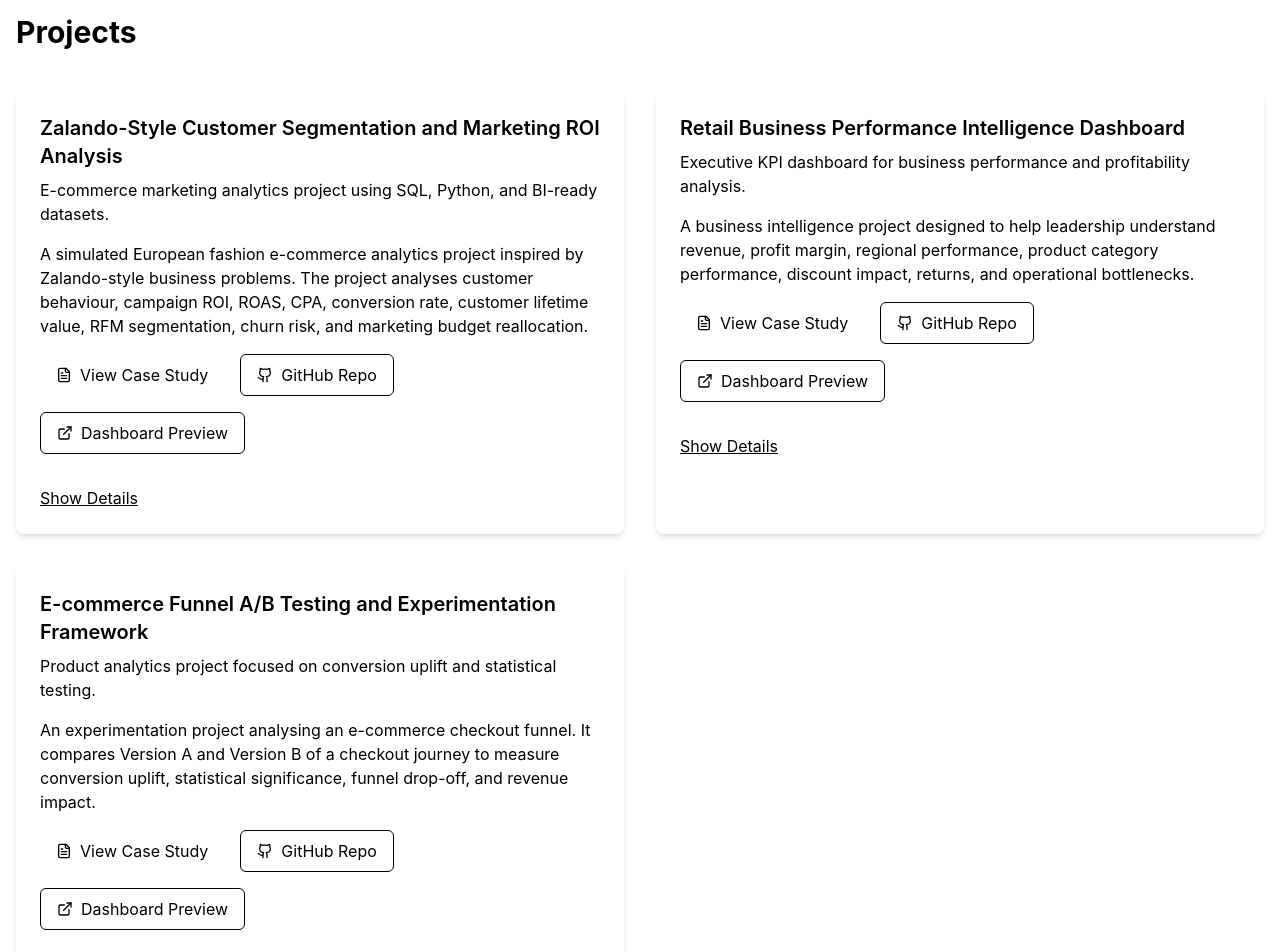
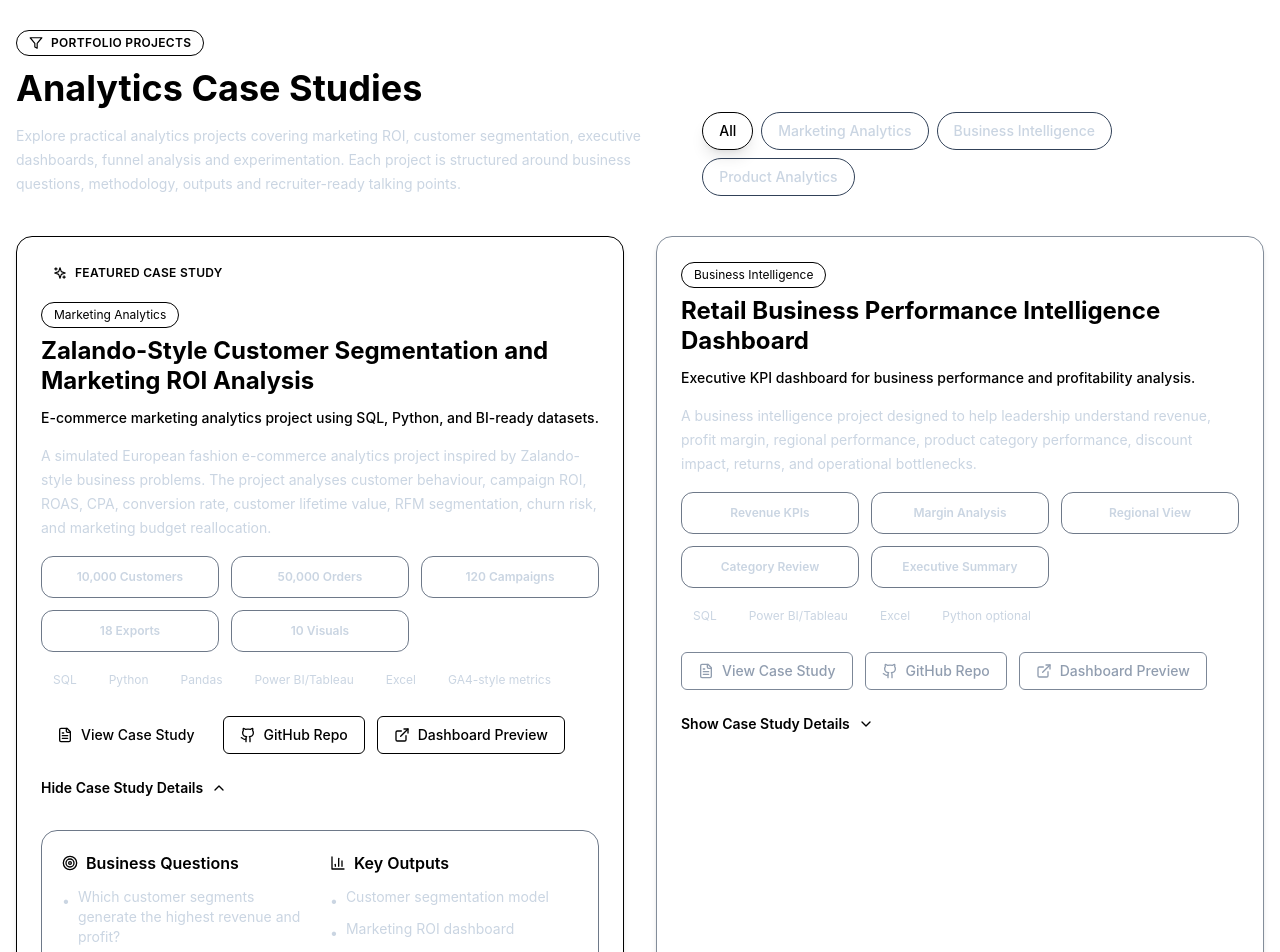
Before and after one commit to MrDawnOP/ankit-vyas-analytics-portfolio, a React (Vite) app: page / in a window 1280 px wide. Shown: the part 2640-3592 px from the top of the page. Built offline with nearby package versions, Linux system fonts and the light colour scheme.

Commit message:
Improve interactive projects section

```diff
--- a/src/components/Projects.jsx
+++ b/src/components/Projects.jsx
@@ -1,15 +1,33 @@
-import React, { useState } from 'react';
-import { ExternalLink, Github, FileText } from 'lucide-react';
+import React, { useMemo, useState } from 'react';
+import {
+  ExternalLink,
+  Github,
+  FileText,
+  Filter,
+  BarChart3,
+  Target,
+  ChevronDown,
+  ChevronUp,
+  Sparkles,
+} from 'lucide-react';
 
-/**
- * Project data defining the portfolio projects.
- * Placeholders are used for links; replace them with actual URLs as needed.
- */
+const ZALANDO_REPO =
+  'https://github.com/MrDawnOP/zalando-style-customer-segmentation-roi';
+
 const projects = [
   {
     title: 'Zalando-Style Customer Segmentation and Marketing ROI Analysis',
     subtitle:
       'E-commerce marketing analytics project using SQL, Python, and BI-ready datasets.',
+    category: 'Marketing Analytics',
+    featured: true,
+    metrics: [
+      '10,000 Customers',
+      '50,000 Orders',
+      '120 Campaigns',
+      '18 Exports',
+      '10 Visuals',
+    ],
     description:
       'A simulated European fashion e-commerce analytics project inspired by Zalando-style business problems. The project analyses customer behaviour, campaign ROI, ROAS, CPA, conversion rate, customer lifetime value, RFM segmentation, churn risk, and marketing budget reallocation.',
     questions: [
@@ -19,7 +37,18 @@
       'Which customer groups are at risk of churn?',
       'How should marketing budget be reallocated?',
     ],
-    tools: 'SQL, Python, Pandas, Power BI/Tableau, Excel, GA4-style metrics',
+    methodology: [
+      'Cleaned and structured customer, order and campaign-level datasets.',
+      'Created customer segments using RFM-style logic and behavioural indicators.',
+      'Calculated ROI, ROAS, CPA, conversion rate and campaign profitability.',
+      'Identified underperforming channels and proposed budget reallocation actions.',
+    ],
+    insights: [
+      'High-value customer groups should receive priority retention campaigns.',
+      'Campaigns with strong reach but weak conversion need creative and landing-page review.',
+      'Budget should shift from low-ROAS campaigns into stronger customer acquisition channels.',
+    ],
+    tools: ['SQL', 'Python', 'Pandas', 'Power BI/Tableau', 'Excel', 'GA4-style metrics'],
     outputs: [
       'Customer segmentation model',
       'Marketing ROI dashboard',
@@ -29,15 +58,24 @@
       'Executive summary',
     ],
     links: {
-     caseStudy: '#',
-     github: 'https://github.com/MrDawnOP/zalando-style-customer-segmentation-roi',
-     dashboard: '#',
+      caseStudy: ZALANDO_REPO,
+      github: ZALANDO_REPO,
+      dashboard: ZALANDO_REPO,
     },
   },
   {
     title: 'Retail Business Performance Intelligence Dashboard',
     subtitle:
       'Executive KPI dashboard for business performance and profitability analysis.',
+    category: 'Business Intelligence',
+    featured: false,
+    metrics: [
+      'Revenue KPIs',
+      'Margin Analysis',
+      'Regional View',
+      'Category Review',
+      'Executive Summary',
+    ],
     description:
       'A business intelligence project designed to help leadership understand revenue, profit margin, regional performance, product category performance, discount impact, returns, and operational bottlenecks.',
     questions: [
@@ -46,7 +84,18 @@
       'Which categories have high returns?',
       'How should leadership prioritise improvement actions?',
     ],
-    tools: 'SQL, Power BI/Tableau, Excel, Python optional',
+    methodology: [
+      'Defined executive KPI requirements and dashboard structure.',
+      'Created business-friendly revenue, margin, discount and returns views.',
+      'Compared product and regional performance to identify commercial gaps.',
+      'Translated dashboard findings into leadership recommendations.',
+    ],
+    insights: [
+      'Margin leakage can be reduced by reviewing discount-heavy categories.',
+      'Regional performance differences highlight where commercial focus is needed.',
+      'Return-heavy categories require closer operational and product review.',
+    ],
+    tools: ['SQL', 'Power BI/Tableau', 'Excel', 'Python optional'],
     outputs: [
       'Executive dashboard',
       'KPI dictionary',
@@ -56,7 +105,7 @@
     ],
     links: {
       caseStudy: '#',
-     github: 'https://github.com/MrDawnOP/zalando-style-customer-segmentation-roi',
+      github: '#',
       dashboard: '#',
     },
   },
@@ -64,6 +113,15 @@
     title: 'E-commerce Funnel A/B Testing and Experimentation Framework',
     subtitle:
       'Product analytics project focused on conversion uplift and statistical testing.',
+    category: 'Product Analytics',
+    featured: false,
+    metrics: [
+      'A/B Test',
+      'Funnel Analysis',
+      'Conversion Uplift',
+      'p-value',
+      'Recommendation',
+    ],
     description:
       'An experimentation project analysing an e-commerce checkout funnel. It compares Version A and Version B of a checkout journey to measure conversion uplift, statistical significance, funnel drop-off, and revenue impact.',
     questions: [
@@ -72,7 +130,18 @@
       'Which user segments responded best?',
       'Should the product team roll out the new version?',
     ],
-    tools: 'SQL, Python, Pandas, Matplotlib, Tableau/Looker Studio, Statistics',
+    methodology: [
+      'Defined control and variant groups for checkout funnel comparison.',
+      'Calculated conversion rate, uplift, confidence interval and p-value.',
+      'Analysed funnel drop-off by step and customer segment.',
+      'Prepared a product recommendation based on statistical and commercial impact.',
+    ],
+    insights: [
+      'Checkout changes should be judged by both conversion uplift and revenue impact.',
+      'Segment-level results help identify where rollout is strongest.',
+      'Statistical significance protects teams from acting on noisy results.',
+    ],
+    tools: ['SQL', 'Python', 'Pandas', 'Matplotlib', 'Tableau/Looker Studio', 'Statistics'],
     outputs: [
       'Funnel analysis',
       'A/B test readout',
@@ -83,84 +152,257 @@
     ],
     links: {
       caseStudy: '#',
-     github: 'https://github.com/MrDawnOP/zalando-style-customer-segmentation-roi',
+      github: '#',
       dashboard: '#',
     },
   },
 ];
 
-/**
- * ProjectCard component
- *
- * Each card displays a project summary with actions and supports toggling
- * additional details about the project's methodology and outputs.
- */
+const categories = ['All', ...new Set(projects.map((project) => project.category))];
+
+const isRealLink = (url) => url && url !== '#';
+
+const ProjectLink = ({ href, children, variant = 'outline' }) => {
+  const baseClass =
+    'inline-flex items-center justify-center gap-2 rounded-md px-4 py-2 text-sm font-medium transition duration-200';
+
+  const variants = {
+    primary:
+      'bg-accent text-primary hover:-translate-y-0.5 hover:bg-opacity-90 hover:shadow-lg',
+    outline:
+      'border border-accent text-accent hover:-translate-y-0.5 hover:bg-accent hover:text-primary hover:shadow-lg',
+    disabled:
+      'cursor-not-allowed border border-slate-600 text-slate-500 opacity-70',
+  };
+
+  if (!isRealLink(href)) {
+    return (
+      <span className={`${baseClass} ${variants.disabled}`} title="Link coming soon">
+        {children}
+      </span>
+    );
+  }
+
+  return (
+    <a
+      href={href}
+      target="_blank"
+      rel="noreferrer"
+      className={`${baseClass} ${variants[variant]}`}
+    >
+      {children}
+    </a>
+  );
+};
+
 const ProjectCard = ({ project }) => {
-  const [open, setOpen] = useState(false);
+  const [open, setOpen] = useState(project.featured);
+
   return (
-    <div className="bg-primary p-6 rounded-lg shadow-md">
-      <h3 className="text-xl font-semibold mb-2">{project.title}</h3>
-      <p className="text-accent mb-4">{project.subtitle}</p>
-      <p className="mb-4">{project.description}</p>
-      <div className="flex flex-wrap gap-4 mb-4">
-        <a
-          href={project.links.caseStudy}
-          className="bg-accent text-primary px-4 py-2 rounded-md hover:bg-opacity-80 transition flex items-center gap-2"
+    <article
+      className={`group relative overflow-hidden rounded-2xl border p-6 shadow-md transition duration-300 hover:-translate-y-1 hover:shadow-2xl ${
+        project.featured
+          ? 'border-accent/50 bg-secondary'
+          : 'border-slate-700/60 bg-secondary/70'
+      }`}
     >
-          <FileText size={16} /> View Case Study
-        </a>
-        <a
-          href={project.links.github}
-          className="border border-accent text-accent px-4 py-2 rounded-md hover:bg-accent hover:text-primary transition flex items-center gap-2"
+      {project.featured && (
+        <div className="mb-4 inline-flex items-center gap-2 rounded-full bg-accent/10 px-3 py-1 text-xs font-semibold uppercase tracking-wide text-accent">
+          <Sparkles size={14} />
+          Featured Case Study
+        </div>
+      )}
+
+      <div className="flex flex-col gap-4">
+        <div>
+          <p className="mb-2 inline-flex rounded-full border border-accent/30 px-3 py-1 text-xs text-accent">
+            {project.category}
+          </p>
+
+          <h3 className="text-2xl font-bold leading-tight text-light">
+            {project.title}
+          </h3>
+
+          <p className="mt-3 text-sm font-medium text-accent">
+            {project.subtitle}
+          </p>
+
+          <p className="mt-4 text-sm leading-6 text-slate-300">
+            {project.description}
+          </p>
+        </div>
+
+        <div className="grid grid-cols-2 gap-3 sm:grid-cols-3">
+          {project.metrics.map((metric) => (
+            <div
+              key={metric}
+              className="rounded-xl border border-slate-700/70 bg-primary/60 p-3 text-center"
             >
-          <Github size={16} /> GitHub Repo
-        </a>
-        <a
-          href={project.links.dashboard}
-          className="border border-accent text-accent px-4 py-2 rounded-md hover:bg-accent hover:text-primary transition flex items-center gap-2"
+              <p className="text-xs font-semibold text-slate-300">{metric}</p>
+            </div>
+          ))}
+        </div>
+
+        <div className="flex flex-wrap gap-2">
+          {project.tools.map((tool) => (
+            <span
+              key={tool}
+              className="rounded-full bg-primary/70 px-3 py-1 text-xs text-slate-300"
             >
-          <ExternalLink size={16} /> Dashboard Preview
-        </a>
+              {tool}
+            </span>
+          ))}
         </div>
+
+        <div className="flex flex-wrap gap-3 pt-2">
+          <ProjectLink href={project.links.caseStudy} variant="primary">
+            <FileText size={16} />
+            View Case Study
+          </ProjectLink>
+
+          <ProjectLink href={project.links.github}>
+            <Github size={16} />
+            GitHub Repo
+          </ProjectLink>
+
+          <ProjectLink href={project.links.dashboard}>
+            <ExternalLink size={16} />
+            Dashboard Preview
+          </ProjectLink>
+        </div>
+
+        <button
+          type="button"
+          onClick={() => setOpen((current) => !current)}
+          className="mt-2 inline-flex w-fit items-center gap-2 text-sm font-semibold text-accent transition hover:translate-x-1"
+        >
+          {open ? (
+            <>
+              Hide Case Study Details <ChevronUp size={16} />
+            </>
+          ) : (
+            <>
+              Show Case Study Details <ChevronDown size={16} />
+            </>
+          )}
+        </button>
+
         {open && (
-        <div className="mt-4">
-          <h4 className="font-semibold mb-2">Key Questions</h4>
-          <ul className="list-disc list-inside mb-2">
-            {project.questions.map((q, idx) => (
-              <li key={idx}>{q}</li>
-            ))}
-          </ul>
-          <h4 className="font-semibold mb-2">Tools Used</h4>
-          <p className="mb-2">{project.tools}</p>
-          <h4 className="font-semibold mb-2">Key Outputs</h4>
-          <ul className="list-disc list-inside">
-            {project.outputs.map((o, idx) => (
-              <li key={idx}>{o}</li>
+          <div className="mt-4 grid gap-5 rounded-2xl border border-slate-700/70 bg-primary/70 p-5 md:grid-cols-2">
+            <div>
+              <h4 className="mb-3 flex items-center gap-2 font-semibold text-light">
+                <Target size={16} className="text-accent" />
+                Business Questions
+              </h4>
+              <ul className="space-y-2 text-sm text-slate-300">
+                {project.questions.map((question) => (
+                  <li key={question} className="flex gap-2">
+                    <span className="mt-1 text-accent">•</span>
+                    <span>{question}</span>
+                  </li>
                 ))}
               </ul>
             </div>
+
+            <div>
+              <h4 className="mb-3 flex items-center gap-2 font-semibold text-light">
+                <BarChart3 size={16} className="text-accent" />
+                Key Outputs
+              </h4>
+              <ul className="space-y-2 text-sm text-slate-300">
+                {project.outputs.map((output) => (
+                  <li key={output} className="flex gap-2">
+                    <span className="mt-1 text-accent">•</span>
+                    <span>{output}</span>
+                  </li>
+                ))}
+              </ul>
+            </div>
+
+            <div>
+              <h4 className="mb-3 font-semibold text-light">Methodology</h4>
+              <ul className="space-y-2 text-sm text-slate-300">
+                {project.methodology.map((item) => (
+                  <li key={item} className="flex gap-2">
+                    <span className="mt-1 text-accent">•</span>
+                    <span>{item}</span>
+                  </li>
+                ))}
+              </ul>
+            </div>
+
+            <div>
+              <h4 className="mb-3 font-semibold text-light">Recruiter Talking Points</h4>
+              <ul className="space-y-2 text-sm text-slate-300">
+                {project.insights.map((insight) => (
+                  <li key={insight} className="flex gap-2">
+                    <span className="mt-1 text-accent">•</span>
+                    <span>{insight}</span>
+                  </li>
+                ))}
+              </ul>
+            </div>
+          </div>
         )}
-      <button
-        onClick={() => setOpen(!open)}
-        className="text-accent mt-4 underline"
-      >
-        {open ? 'Hide Details' : 'Show Details'}
-      </button>
       </div>
+    </article>
   );
 };
 
-/**
- * Projects section
- */
 const Projects = () => {
+  const [activeCategory, setActiveCategory] = useState('All');
+
+  const filteredProjects = useMemo(() => {
+    if (activeCategory === 'All') {
+      return projects;
+    }
+
+    return projects.filter((project) => project.category === activeCategory);
+  }, [activeCategory]);
+
   return (
-    <section id="projects" className="py-16 bg-primary text-light">
-      <div className="max-w-7xl mx-auto px-4">
-        <h2 className="text-3xl font-bold mb-10 text-accent">Projects</h2>
-        <div className="grid md:grid-cols-2 gap-8">
-          {projects.map((project, idx) => (
-            <ProjectCard project={project} key={idx} />
+    <section id="projects" className="bg-primary py-20 text-light">
+      <div className="mx-auto max-w-7xl px-4">
+        <div className="mb-10 flex flex-col justify-between gap-6 md:flex-row md:items-end">
+          <div>
+            <p className="mb-3 inline-flex items-center gap-2 rounded-full border border-accent/30 px-3 py-1 text-xs font-semibold uppercase tracking-wide text-accent">
+              <Filter size={14} />
+              Portfolio Projects
+            </p>
+
+            <h2 className="text-3xl font-bold text-accent md:text-4xl">
+              Analytics Case Studies
+            </h2>
+
+            <p className="mt-4 max-w-2xl text-sm leading-6 text-slate-300">
+              Explore practical analytics projects covering marketing ROI,
+              customer segmentation, executive dashboards, funnel analysis and
+              experimentation. Each project is structured around business
+              questions, methodology, outputs and recruiter-ready talking points.
+            </p>
+          </div>
+
+          <div className="flex flex-wrap gap-2">
+            {categories.map((category) => (
+              <button
+                key={category}
+                type="button"
+                onClick={() => setActiveCategory(category)}
+                className={`rounded-full border px-4 py-2 text-sm font-medium transition duration-200 ${
+                  activeCategory === category
+                    ? 'border-accent bg-accent text-primary shadow-lg'
+                    : 'border-slate-700 text-slate-300 hover:border-accent hover:text-accent'
+                }`}
+              >
+                {category}
+              </button>
+            ))}
+          </div>
+        </div>
+
+        <div className="grid gap-8 lg:grid-cols-2">
+          {filteredProjects.map((project) => (
+            <ProjectCard project={project} key={project.title} />
           ))}
         </div>
       </div>
```
Lines whose indentation alone changed are shown as unchanged.
